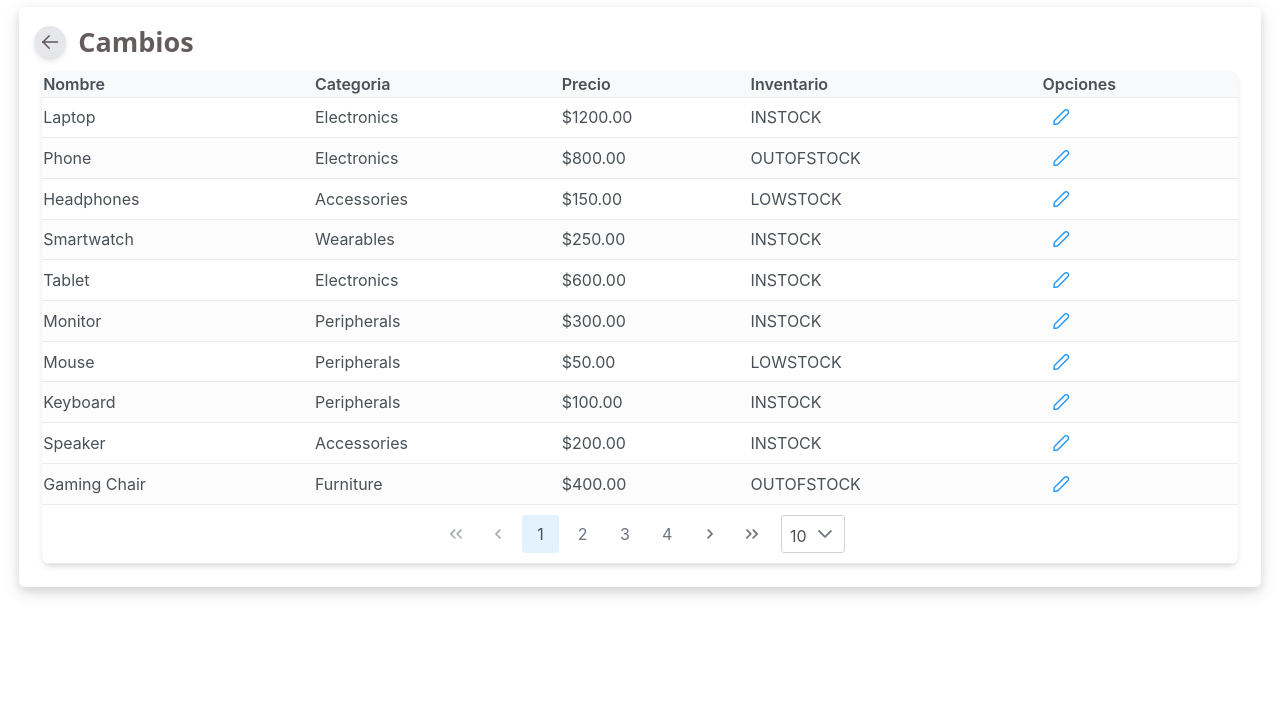
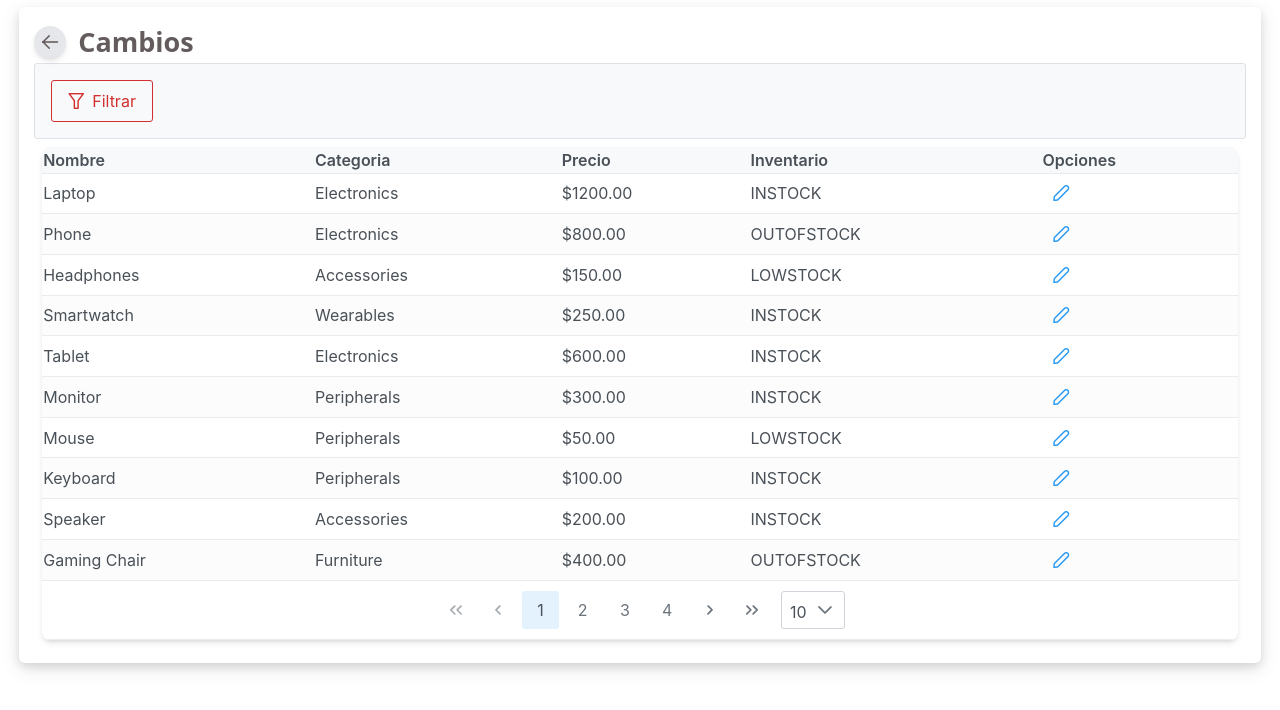
Before and after one commit to jcgomez-Helppeople/proyecto-base, a React (Vite) app: page / in a window 1280 px wide. Shown: the top 710 px of the page. Built offline with nearby package versions, Linux system fonts and the light colour scheme.

Commit message:
Se soluciona los errores de compilacion

```diff
--- a/package.json
+++ b/package.json
@@ -1,6 +1,6 @@
 {
   "name": "@jcgomez96/prueba1",
-  "version": "1.0.6",
+  "version": "1.0.7",
   "main": "dist/my-library.cjs.js",
   "module": "dist/my-library.es.js",
   "types": "dist/index.d.ts",
--- a/src/App.tsx
+++ b/src/App.tsx
@@ -1,3 +1,4 @@
+import CustomToolbar from "./components/CustomToolbar";
 import { PageLayout } from "./components/PageLayout";
 import { DataTableExample } from "./examples/DataTable";
 
@@ -9,6 +10,7 @@ function App() {
         title="Cambios"
         buttonBack
       >
+        <CustomToolbar onFilter={()=>{}} />
         <DataTableExample />
       </PageLayout>
     </>
--- a/src/components/BackButton.tsx
+++ b/src/components/BackButton.tsx
@@ -1,7 +1,7 @@
 import React from "react";
 import "primeicons/primeicons.css";
 
-export const BackButton: React.FC = () => {
+const BackButton: React.FC = () => {
 
     return (
         <button
@@ -12,3 +12,5 @@ export const BackButton: React.FC = () => {
         </button>
     );
 };
+
+export default BackButton
--- a/src/components/PageLayout.tsx
+++ b/src/components/PageLayout.tsx
@@ -1,5 +1,5 @@
 import React from 'react';
-import { BackButton } from './BackButton';
+import BackButton  from './BackButton';
 import '../styles/PageLayout.css';
 
 interface Props {
```
Also changed, not shown: tsconfig.lib.json (+8 -1 lines).
